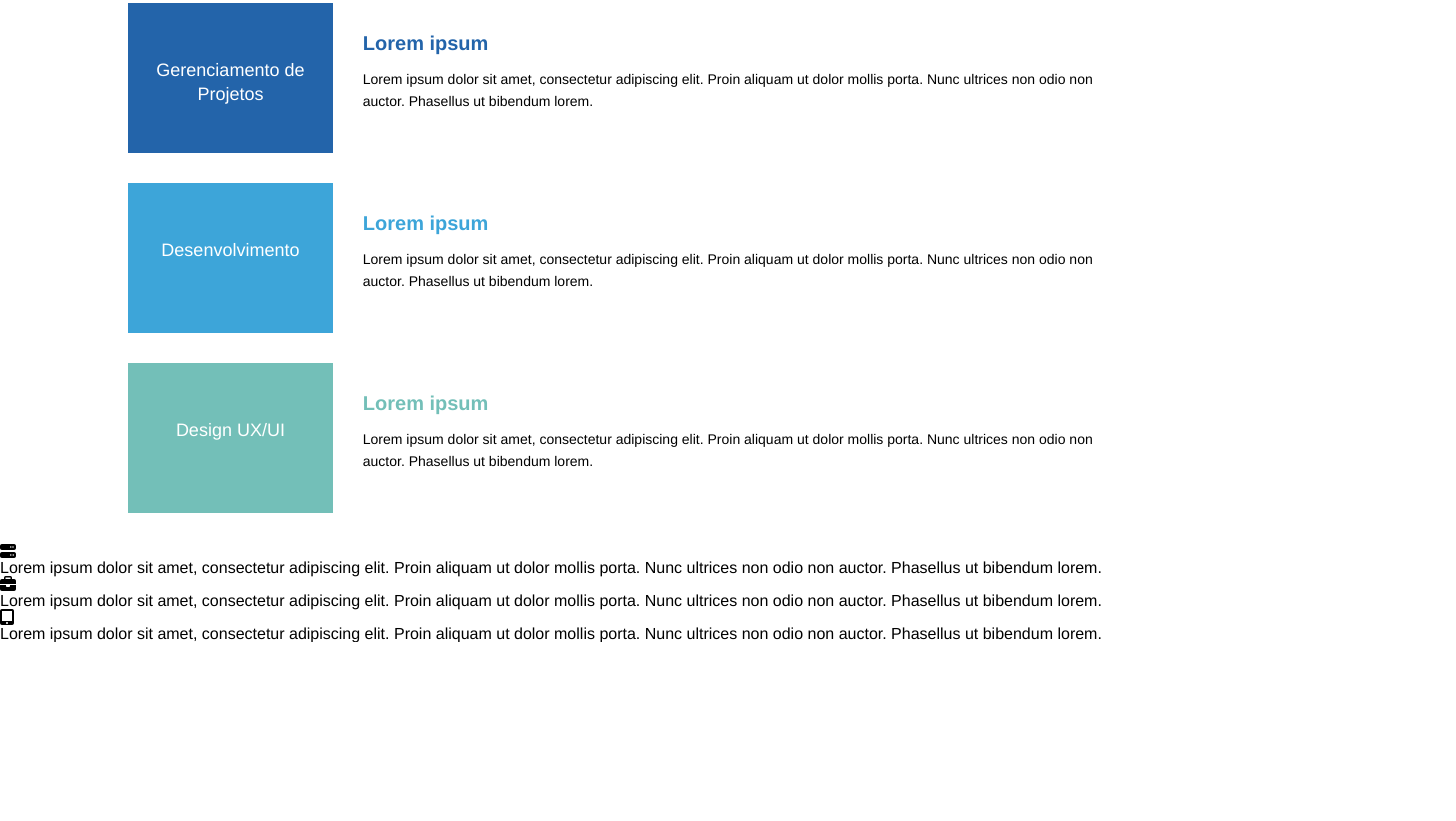
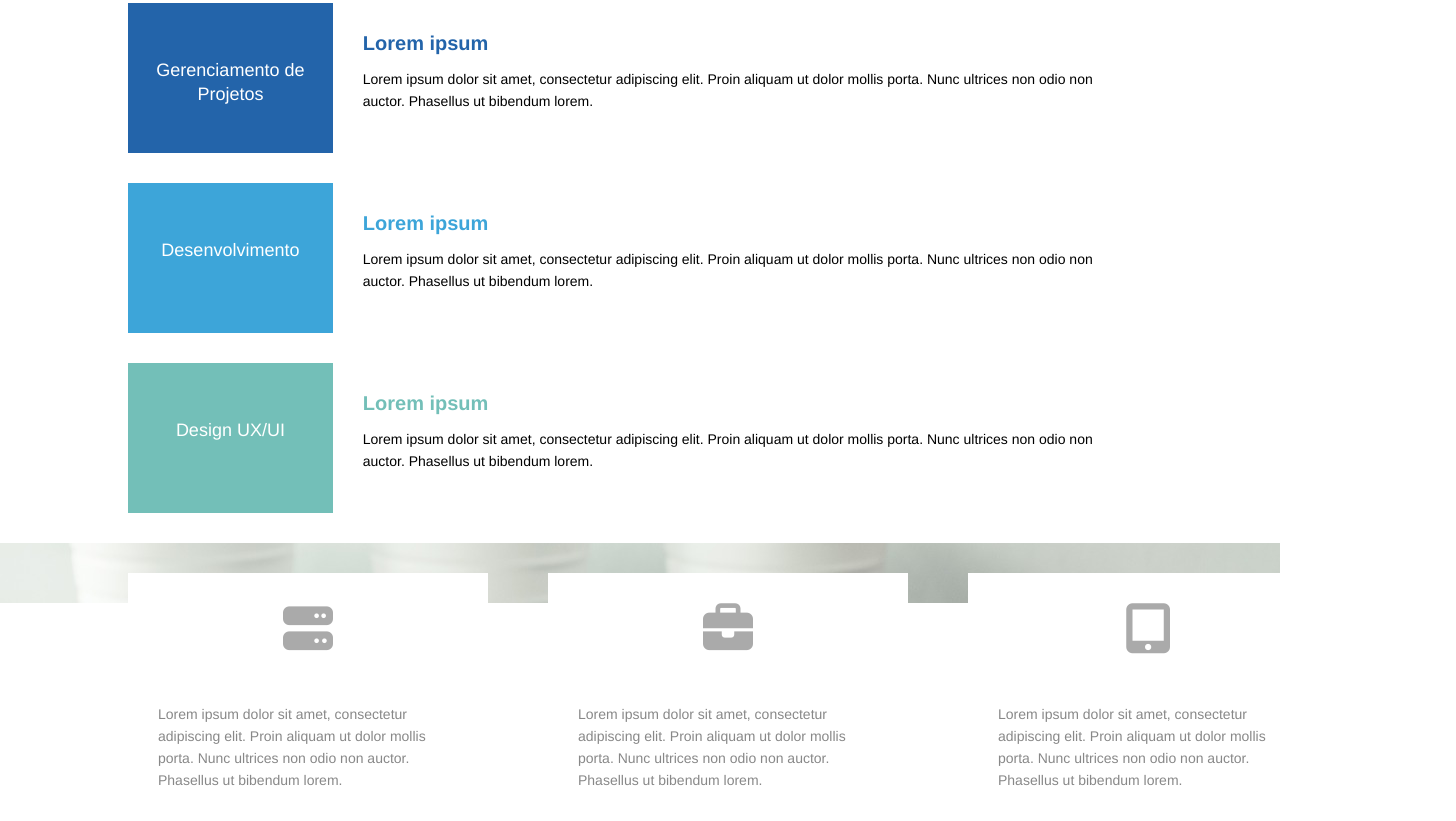
Before and after one commit to MarcosWinther/Project_Site_Web, a plain HTML site: page 2_Projeto_Base/index.html in a window 1280 px wide. Shown: the part 627-1448 px from the top of the page, 1456 px wide, since content can reach past the window. Before the commit the page ends 1269 px from the top, so only its background shows below. Drawn offline with Linux system fonts and the light colour scheme.

Commit message:
Finalizado o css da seção especialidades

```diff
--- a/2_Projeto_Base/css/styles.css
+++ b/2_Projeto_Base/css/styles.css
@@ -158,3 +158,44 @@ html {
 #design-box {
     background-color: #73BFB8;
 }
+
+/* Sobre a empresa */
+
+.footer-container {
+    background-image: url('../img/rodape.jpg');
+    background-position: center;
+}
+
+.about-container {
+    width: 1200px;
+    padding: 30px 10%;
+    position: relative;
+    clear: both;
+}
+
+.about-card {
+    float: left;
+    width: 30%;
+    padding: 30px;
+    background-color: #FFF;
+    text-align: center;
+    box-sizing: border-box;
+}
+
+.middle-card {
+    margin-left: 5%;
+    margin-right: 5%;
+}
+
+.about-card i {
+    font-size: 50px;
+    color: #AAA;
+}
+
+.about-card p {
+    margin-top: 50px;
+    font-size: 14px;
+    line-height: 22px;
+    color: #888;
+    text-align: left;
+}
--- a/2_Projeto_Base/index.html
+++ b/2_Projeto_Base/index.html
@@ -90,8 +90,6 @@
                                 non auctor. Phasellus ut bibendum lorem.
                             </p>
                         </div>
-                    </div>
-                    <div class="about-container">
                         <div class="about-card middle-card">
                             <i class="fas fa-briefcase"></i>
                             <p>
@@ -100,8 +98,6 @@
                                 non auctor. Phasellus ut bibendum lorem.
                             </p>
                         </div>
-                    </div>
-                    <div class="about-container">
                         <div class="about-card">
                             <i class="fas fa-tablet-alt"></i>
                             <p>
```
